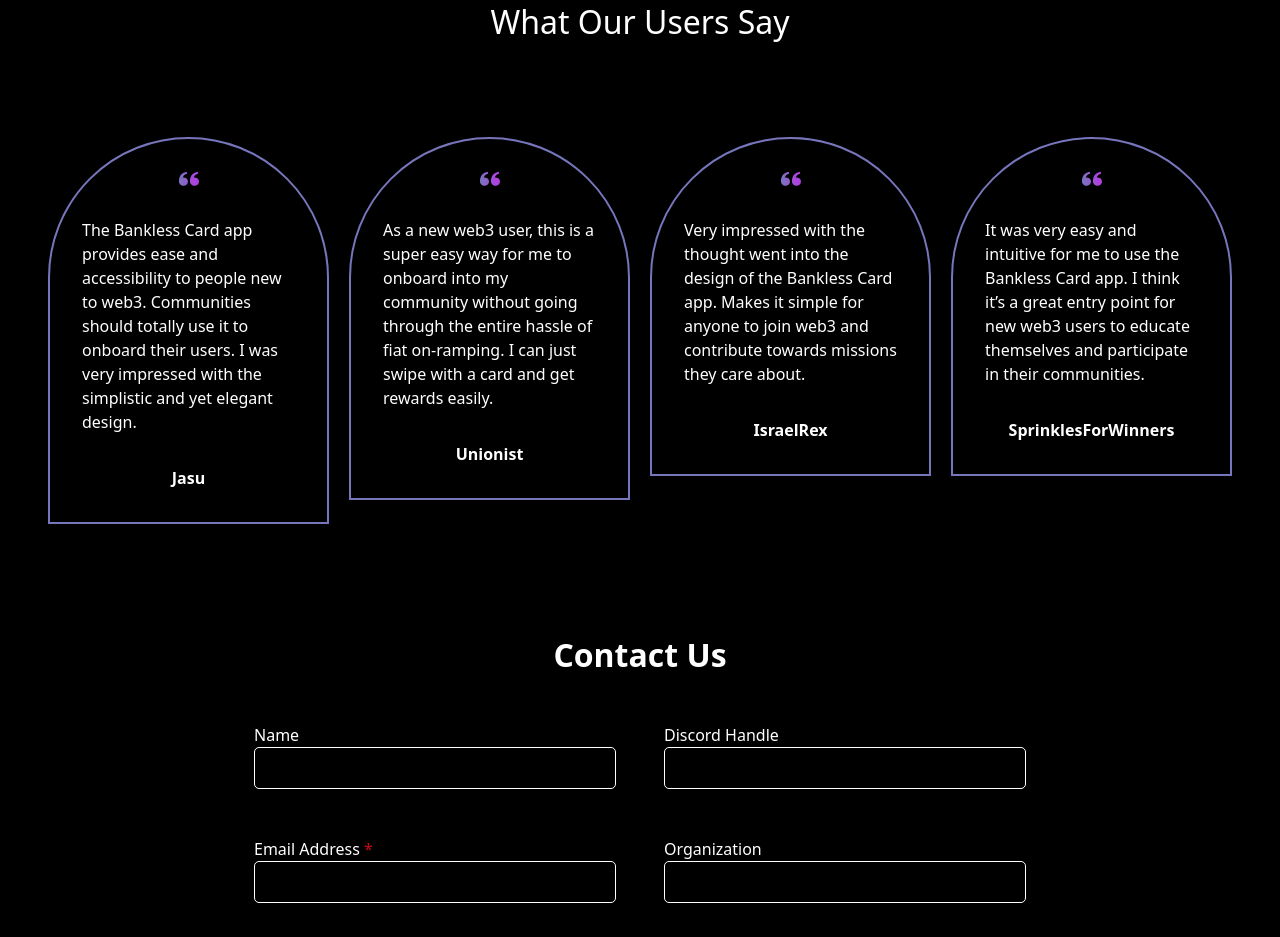
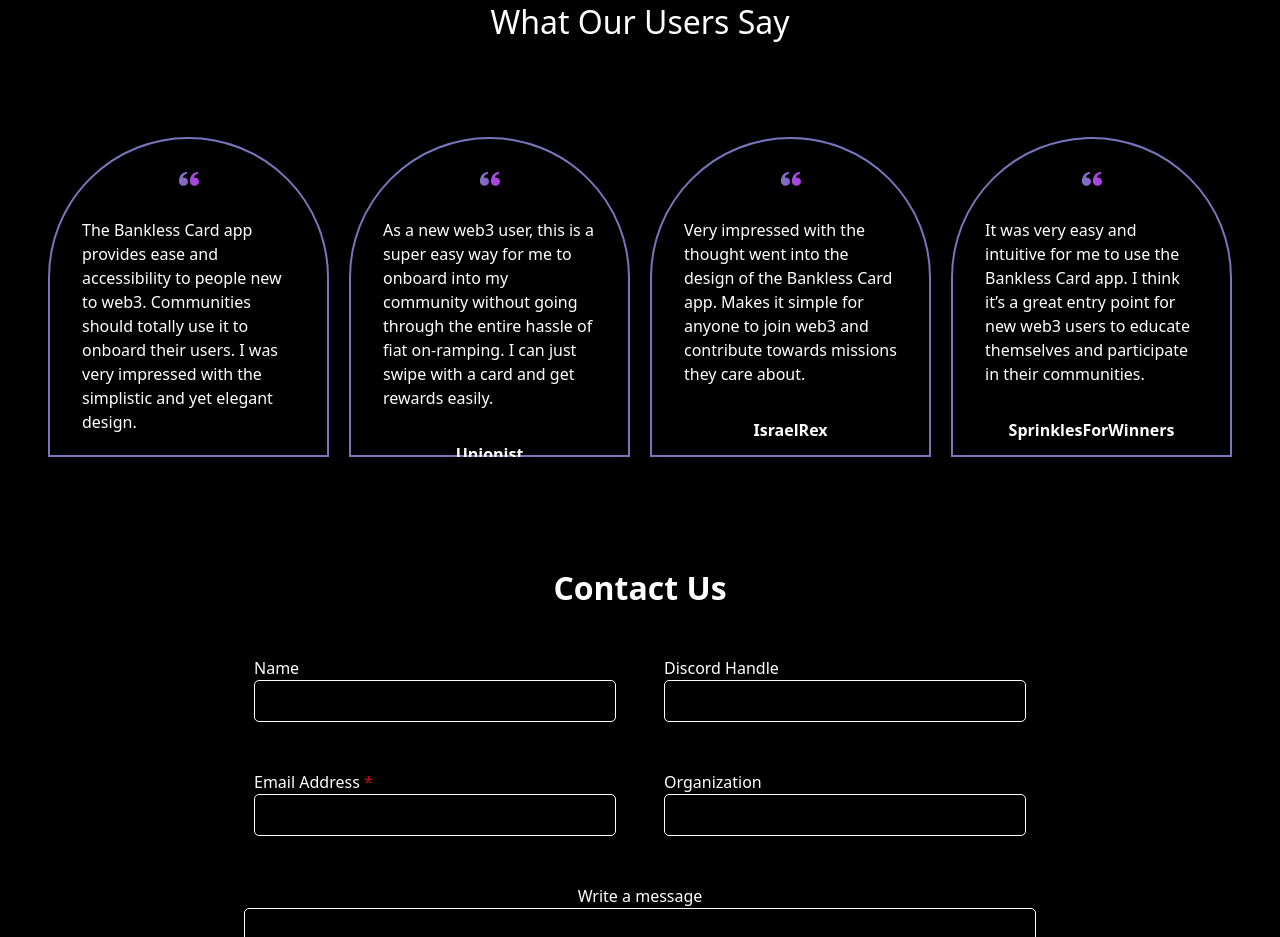
Before and after one commit to Bankless-Card/Bcard-website, a Next.js app: page /landingpage in a window 1280 px wide. Shown: the part 1380-2317 px from the top of the page. Built offline with nearby package versions, Linux system fonts and the light colour scheme.

Commit message:
updated testimony carousel

```diff
--- a/components/TestimonialCarousel.tsx
+++ b/components/TestimonialCarousel.tsx
@@ -30,7 +30,7 @@
       <div className="glide__track" data-glide-el="track">
         <ul className="glide__slides">
           <li className="glide__slide">
-            <div className="border-2 border-[#7776BC] rounded-t-[12.5rem] p-[2rem] flex flex-col items-center gap-[2rem] min-h-[20rem]">
+            <div className="border-2 border-[#7776BC] rounded-t-[12.5rem] p-[2rem] flex flex-col items-center gap-[2rem] h-[20rem]">
               <Image
                 priority
                 src="/images/quote.svg"
@@ -48,7 +48,7 @@
             </div>
           </li>
           <li className="glide__slide">
-            <div className="border-2 border-[#7776BC] rounded-t-[12.5rem] p-[2rem] flex flex-col items-center gap-[2rem] min-h-[20rem]">
+            <div className="border-2 border-[#7776BC] rounded-t-[12.5rem] p-[2rem] flex flex-col items-center gap-[2rem] h-[20rem]">
               <Image
                 priority
                 src="/images/quote.svg"
@@ -67,7 +67,7 @@
             </div>
           </li>
           <li className="glide__slide">
-            <div className="border-2 border-[#7776BC] rounded-t-[12.5rem] p-[2rem] flex flex-col items-center gap-[2rem] min-h-[20rem]">
+            <div className="border-2 border-[#7776BC] rounded-t-[12.5rem] p-[2rem] flex flex-col items-center gap-[2rem] h-[20rem]">
               <Image
                 priority
                 src="/images/quote.svg"
@@ -86,7 +86,7 @@
             </div>
           </li>
           <li className="glide__slide">
-            <div className="border-2 border-[#7776BC] rounded-t-[12.5rem] p-[2rem] flex flex-col items-center gap-[2rem] min-h-[20rem]">
+            <div className="border-2 border-[#7776BC] rounded-t-[12.5rem] p-[2rem] flex flex-col items-center gap-[2rem] h-[20rem]">
               <Image
                 priority
                 src="/images/quote.svg"
```
